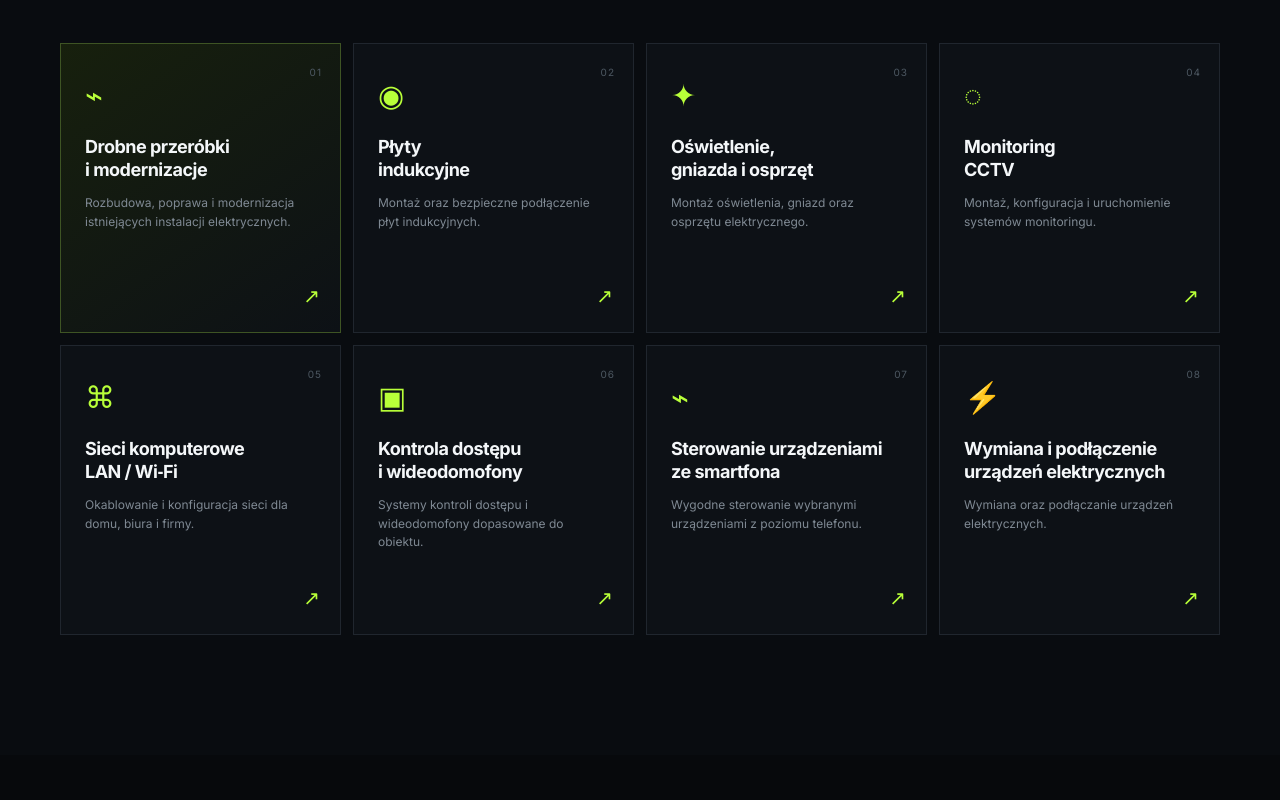
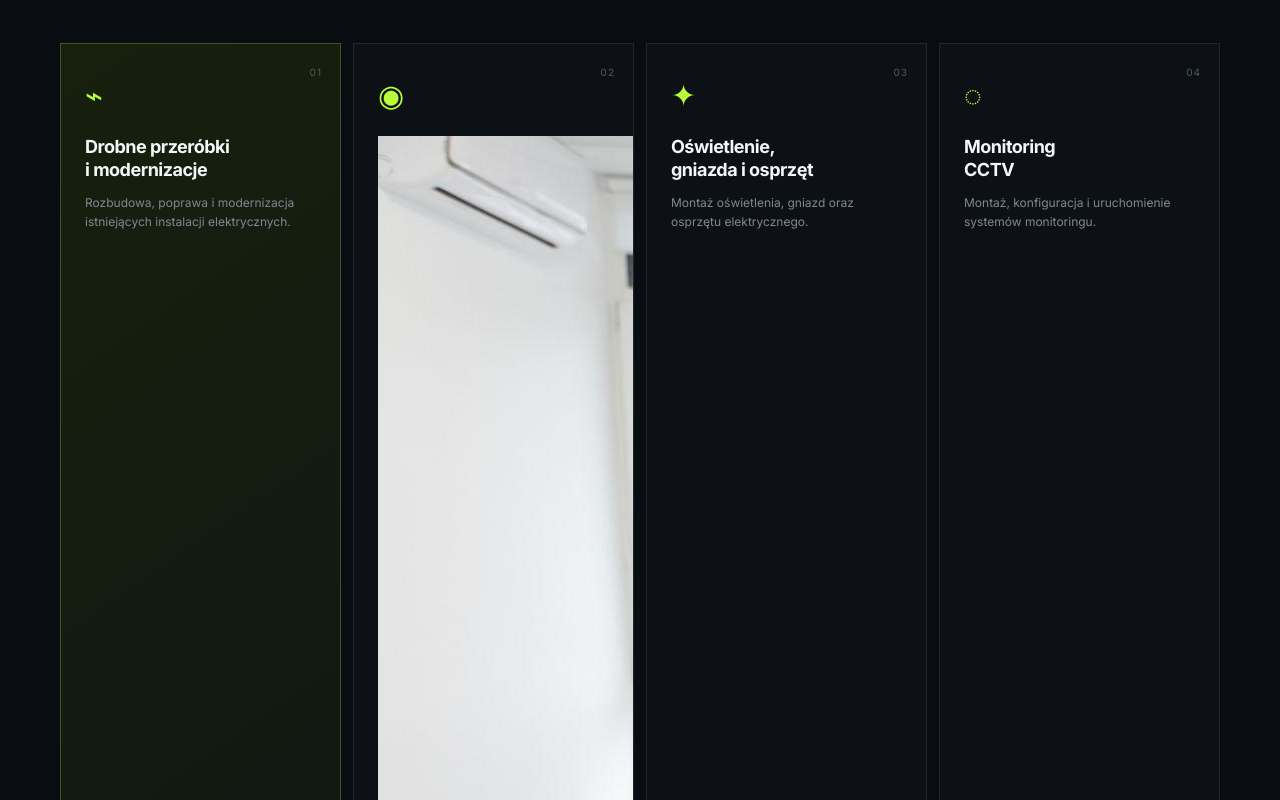
Before and after one commit to krawczykkarol34-tech/moja-strona, a plain HTML site: page index.html in a window 1280 px wide. Shown: the part 1120-1920 px from the top of the page. Drawn offline with Linux system fonts and the light colour scheme.

Commit message:
Add image for induction cooktop service card

```diff
--- a/index.html
+++ b/index.html
@@ -69,6 +69,7 @@
 <article class="service-card">
 <div class="service-icon">◉</div>
 <span class="service-number">02</span>
+           <img src="images/plyta-indukcyjna.jpg" alt="Montaż płyt indukcyjnych" class="service-image">
 <h3>Płyty<br>indukcyjne</h3>
 <p>Montaż oraz bezpieczne podłączenie płyt indukcyjnych.</p>
 <span class="arrow">↗</span>
```
